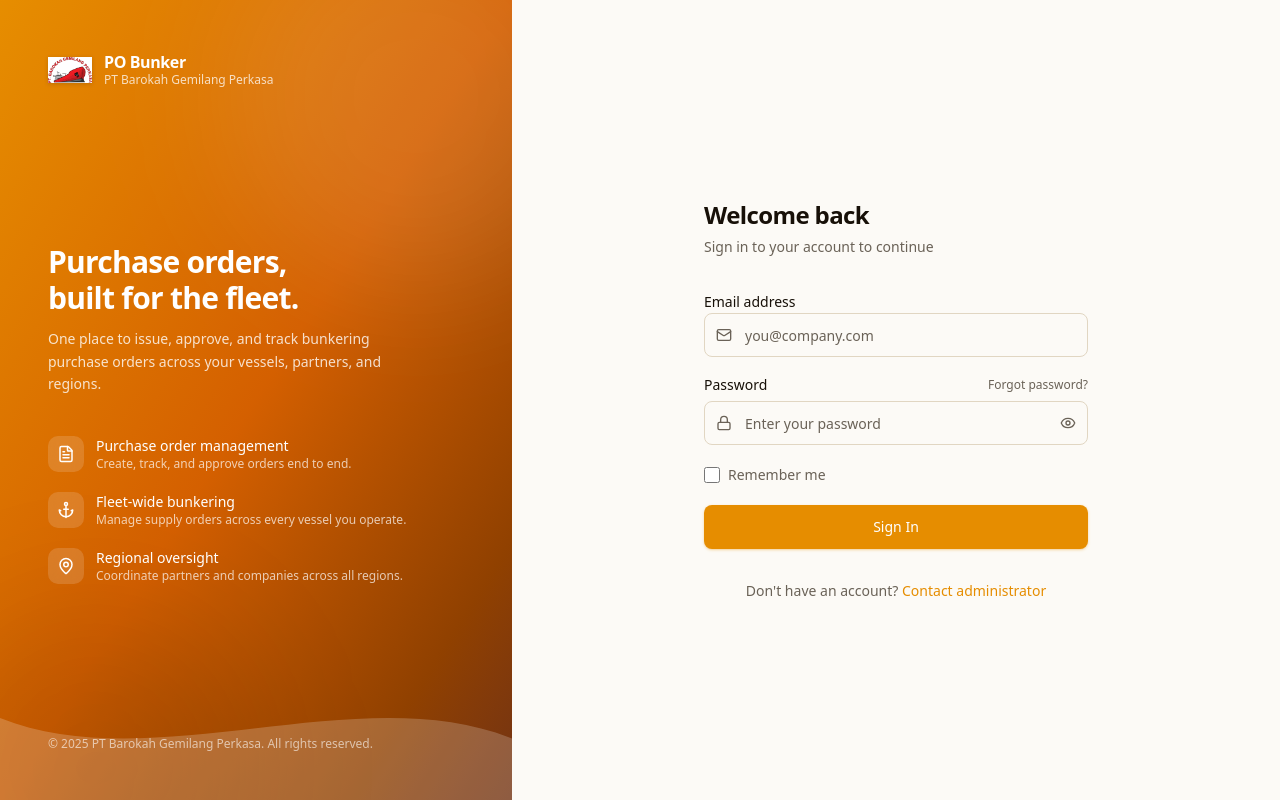
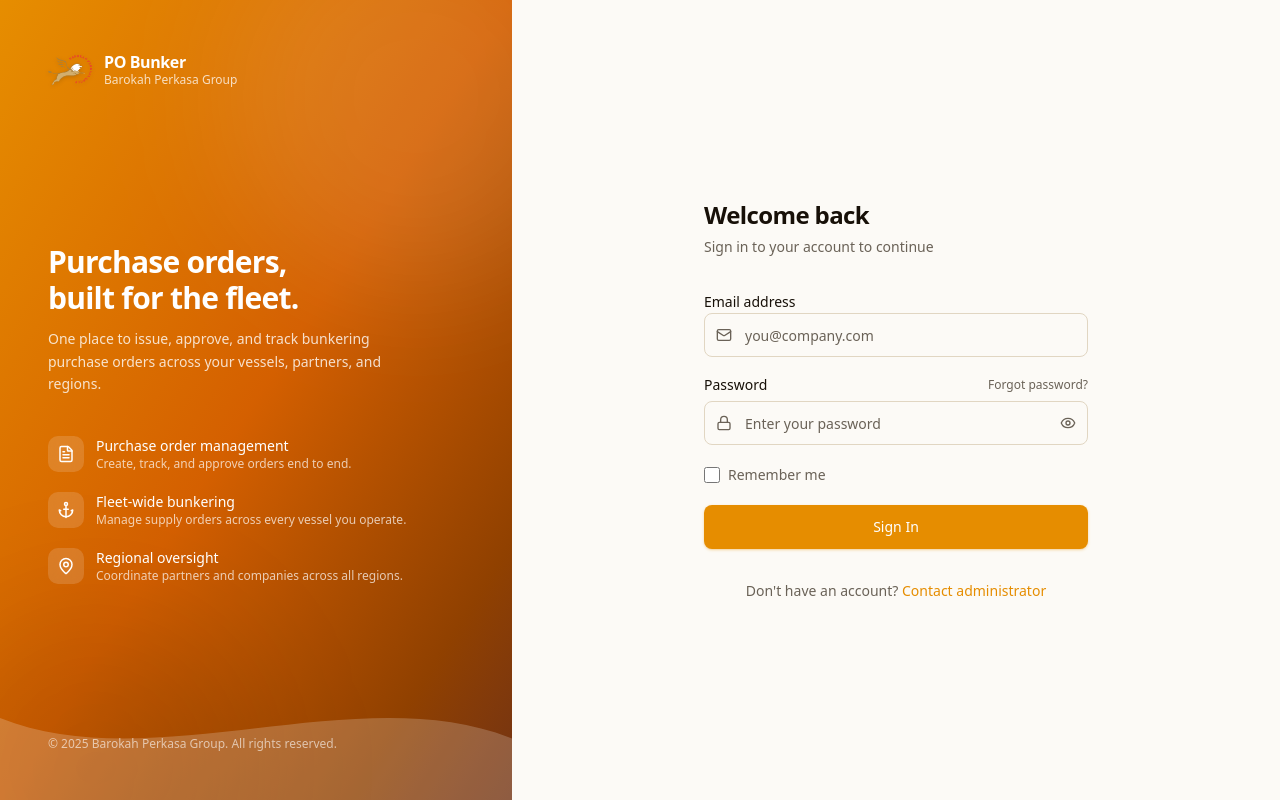
Before and after one commit to data-center-bgp/po-bunker, a React (Vite) app: page / in a window 1280 px wide. Built offline with nearby package versions, Linux system fonts and the light colour scheme.

Commit message:
fix company logo and naming in the web

```diff
--- a/index.html
+++ b/index.html
@@ -2,7 +2,7 @@
 <html lang="en">
   <head>
     <meta charset="UTF-8" />
-    <link rel="icon" type="image/png" href="/pt-barokah-gemilang-perkasa.png" />
+    <link rel="icon" type="image/png" href="/logo-bpg.png" />
     <meta name="viewport" content="width=device-width, initial-scale=1.0" />
     <title>po-bunker</title>
   </head>
--- a/src/components/Login.tsx
+++ b/src/components/Login.tsx
@@ -139,14 +139,14 @@ const Login = () => {
 
         <div className="relative z-10 flex items-center gap-3">
           <img
-            src="/pt-barokah-gemilang-perkasa.png"
+            src="/logo-bpg.png"
             alt="Company Logo"
             className="h-11 w-11 object-contain drop-shadow-sm"
           />
           <div className="leading-tight">
             <p className="font-semibold tracking-tight">PO Bunker</p>
             <p className="text-xs text-primary-foreground/75">
-              PT Barokah Gemilang Perkasa
+              Barokah Perkasa Group
             </p>
           </div>
         </div>
@@ -180,7 +180,7 @@ const Login = () => {
         </div>
 
         <p className="relative z-10 text-xs text-primary-foreground/60">
-          &copy; {new Date().getFullYear()} PT Barokah Gemilang Perkasa. All
+          &copy; {new Date().getFullYear()} Barokah Perkasa Group. All
           rights reserved.
         </p>
       </div>
@@ -190,12 +190,12 @@ const Login = () => {
         <div className="mx-auto w-full max-w-sm">
           <div className="mb-8 flex flex-col items-center gap-3 lg:hidden">
             <img
-              src="/pt-barokah-gemilang-perkasa.png"
+              src="/logo-bpg.png"
               alt="Company Logo"
               className="h-14 w-14 object-contain"
             />
             <p className="text-sm font-medium text-muted-foreground">
-              PT Barokah Gemilang Perkasa
+              Barokah Perkasa Group
             </p>
           </div>
 
--- a/src/components/Sidebar.tsx
+++ b/src/components/Sidebar.tsx
@@ -149,7 +149,7 @@ const Sidebar = ({
             <div className="flex min-w-0 items-center gap-2.5 px-1">
               <div className="flex h-9 w-9 shrink-0 items-center justify-center rounded-lg bg-primary/10">
                 <img
-                  src="/pt-barokah-gemilang-perkasa.png"
+                  src="/logo-bpg.png"
                   alt="Logo"
                   className="h-6 w-6 object-contain"
                 />
@@ -159,7 +159,7 @@ const Sidebar = ({
                   PO Bunker
                 </h1>
                 <p className="truncate text-[11px] text-muted-foreground">
-                  Barokah Gemilang Perkasa
+                  Barokah Perkasa Group
                 </p>
               </div>
             </div>
```
Also changed, not shown: public/logo-bpg.png (added), 1 other file (tests, documents, lock files or other folders).
